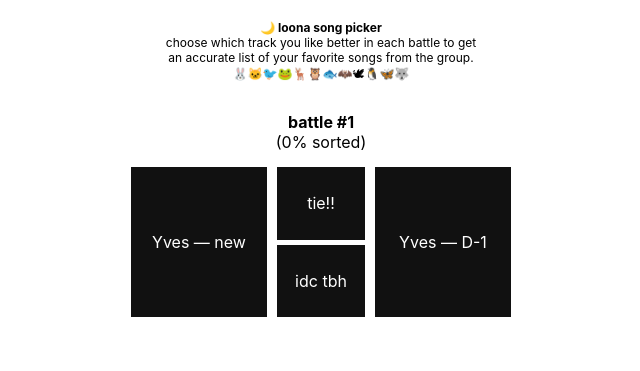
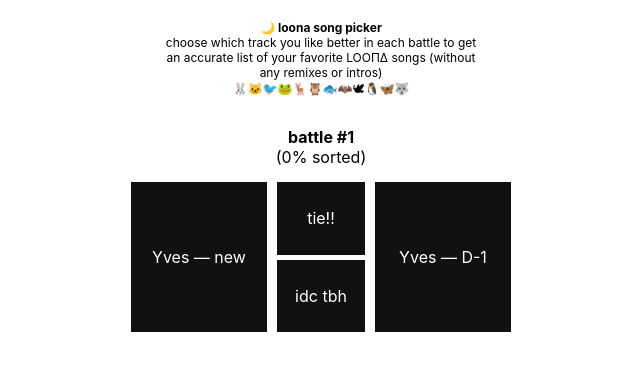
Before and after one commit to skullface/girlgroupsdotnet, a Jekyll site: the page song-picker/loona/no-remix/index.html, which Jekyll copies as it is, in a window 1280 px wide. Shown: the top 371 px of the page, without its empty margins (319-959 px from the left). Built offline with Jekyll 4.4.1, drawn with Linux system fonts in a browser that asks for light colours.

Commit message:
no remix version & title tracks version update copy

```diff
--- a/song-picker/loona/no-remix/index.html
+++ b/song-picker/loona/no-remix/index.html
@@ -349,7 +348,7 @@ function toNameFace(n){
 <body>
   <p>
     <strong>🌙 loona song picker</strong>
-    choose which track you like better in each battle to get an accurate list of your favorite songs from the group.<br>
+    choose which track you like better in each battle to get an accurate list of your favorite LOOΠΔ songs (without any remixes or intros)<br>
     🐰🐱🐦🐸🦌🦉🐟🦇🕊🐧🦋🐺
   </p>
 
--- a/song-picker/loona/titles/index.html
+++ b/song-picker/loona/titles/index.html
@@ -200,7 +200,7 @@ function showResult() {
 
   str += "<table class='results'>";
 
-  str += "<thead><tr><th class='ranking'>rank</th><th class='best-girl'>best track</th></tr></thead><tbody>";
+  str += "<thead><tr><th class='ranking'>rank</th><th class='best-girl'>best title</th></tr></thead><tbody>";
 
   for (i=0; i<namMember.length; i++) {
     str += "<tr><td class='ranking'>"+ranking+"<\/td><td class='best-girl'>"+namMember[lstMember[0][i]]+"<\/td><\/tr>";
@@ -327,7 +327,7 @@ function toNameFace(n){
 <body>
   <p>
     <strong>🌙 loona title track picker</strong>
-    choose which song you like better in each battle to get an accurate list of your favorite loona title tracks.<br>
+    choose which song you like better in each battle to get an accurate list of your favorite LOOΠΔ title tracks.<br>
     🐰🐱🐦🐸🦌🦉🐟🦇🕊🐧🦋🐺
   </p>
 
```
Also changed, not shown: other parts of song-picker/loona/no-remix/index.html (+0 -1 lines).
